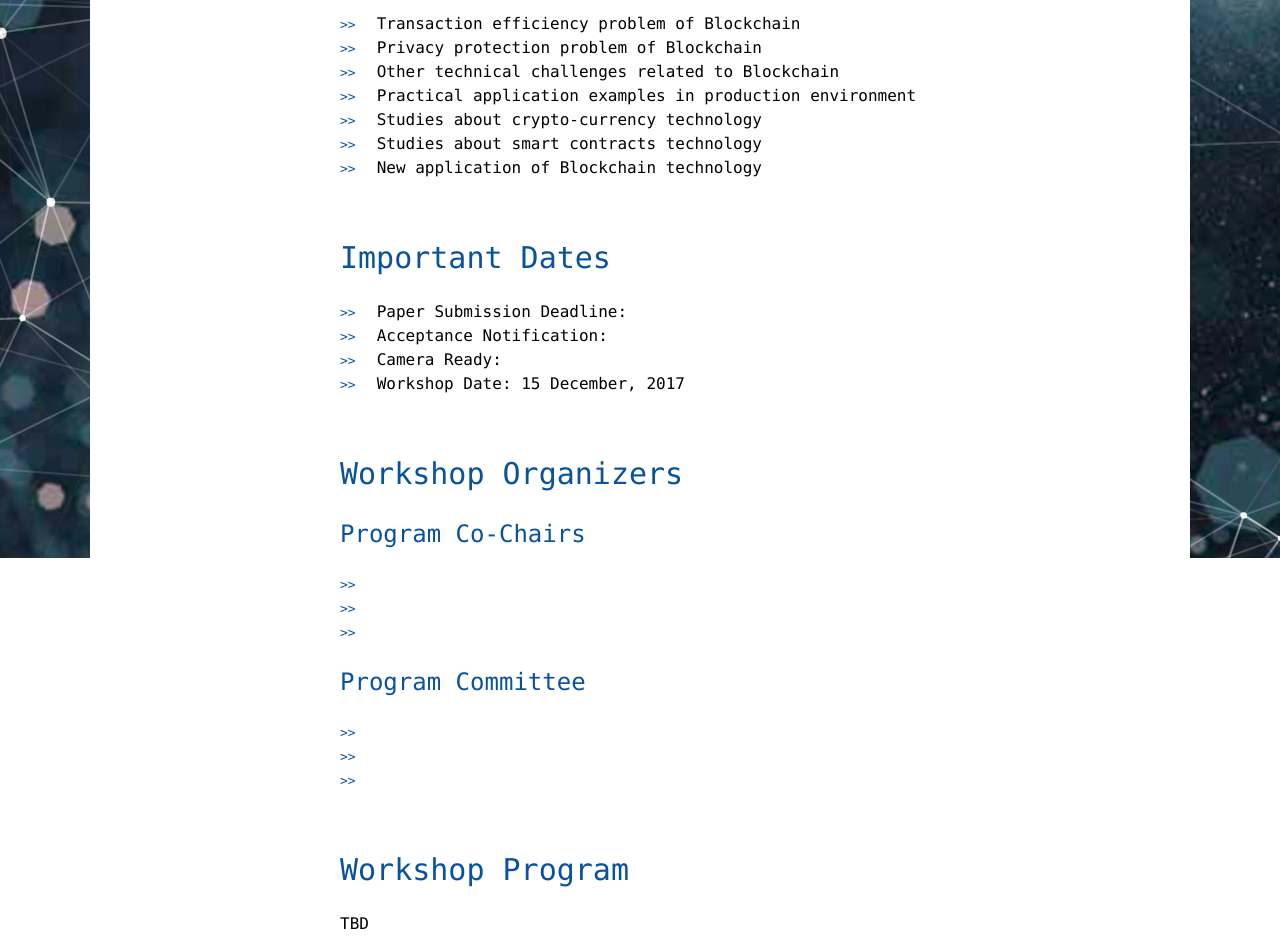
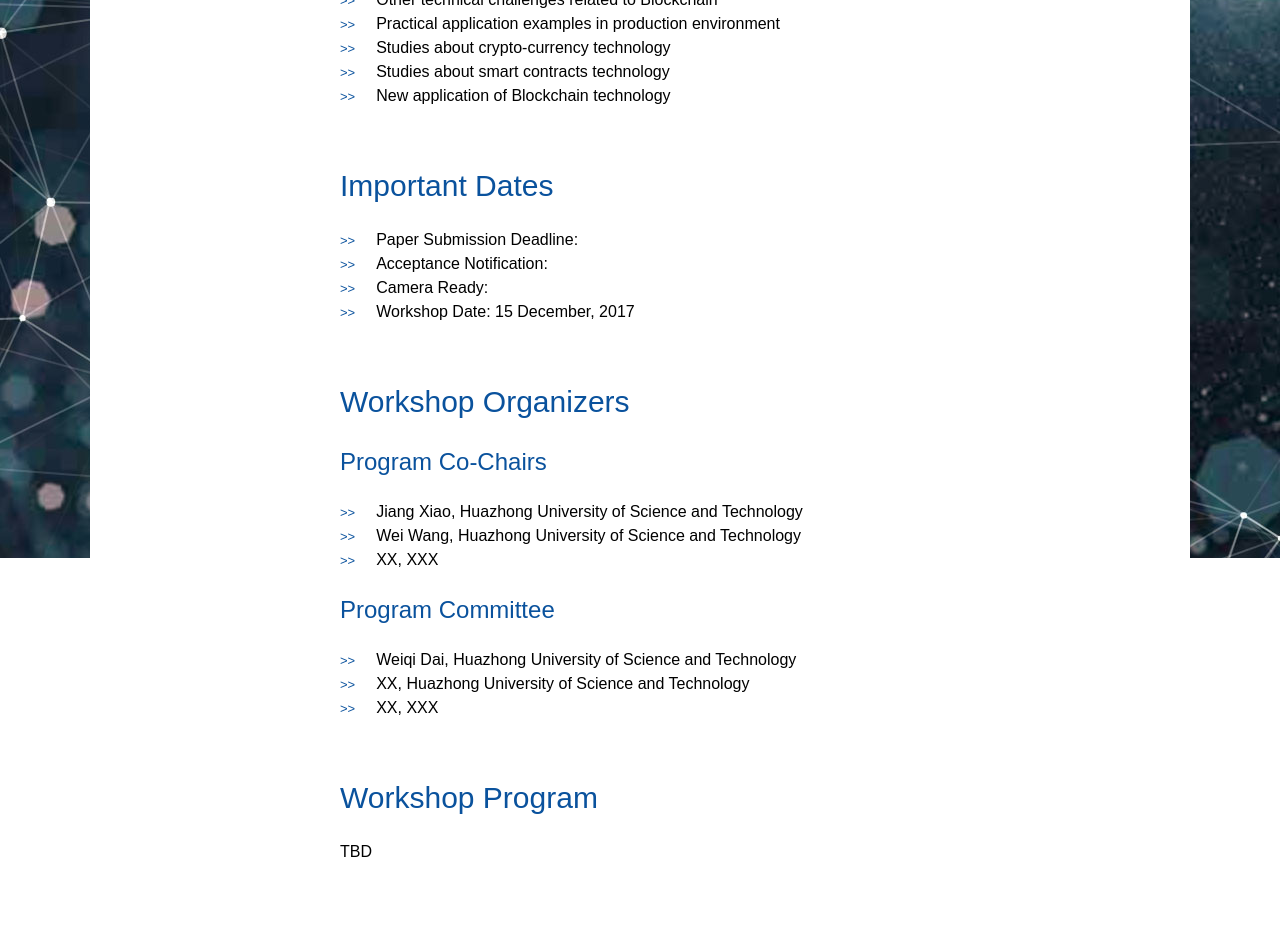
Before and after one commit to 0x00001037/BCTS, a plain HTML site: page index.html in a window 1280 px wide. Shown: the part 860-1799 px from the top of the page. Drawn offline with Linux system fonts and the light colour scheme.

Commit message:
Change font-family & Add content to Program Co-Chairs

```diff
--- a/index.html
+++ b/index.html
@@ -51,15 +51,15 @@
                     <h1>Workshop Organizers</h1>
                     <h2>Program Co-Chairs</h2>
                     <ul>
-                        <li></li>
-                        <li></li>
-                        <li></li>
+                        <li>Jiang Xiao, Huazhong University of Science and Technology</li>
+                        <li>Wei Wang, Huazhong University of Science and Technology</li>
+                        <li>XX, XXX</li>
                     </ul>
                     <h2>Program Committee</h2>
                     <ul>
-                        <li></li>
-                        <li></li>
-                        <li></li>
+                        <li>Weiqi Dai, Huazhong University of Science and Technology</li>
+                        <li>XX, Huazhong University of Science and Technology</li>
+                        <li>XX, XXX</li>
                     </ul>
                 </div>
                 <div class="chap">
--- a/res/style.css
+++ b/res/style.css
@@ -6,7 +6,7 @@ body {
     background: url("../img/bg.jpg") no-repeat fixed ;
     background-repeat: no-repeat;
     line-height: 1.5;
-    font-family: Monaco, "Bitstream Vera Sans Mono", "Lucida Console", Terminal, monospace;
+    font-family: Raleway, sans-serif, Monaco, "Bitstream Vera Sans Mono", "Lucida Console", Terminal, monospace;
 }
 .wrap {
     background-color: #fff;
```
